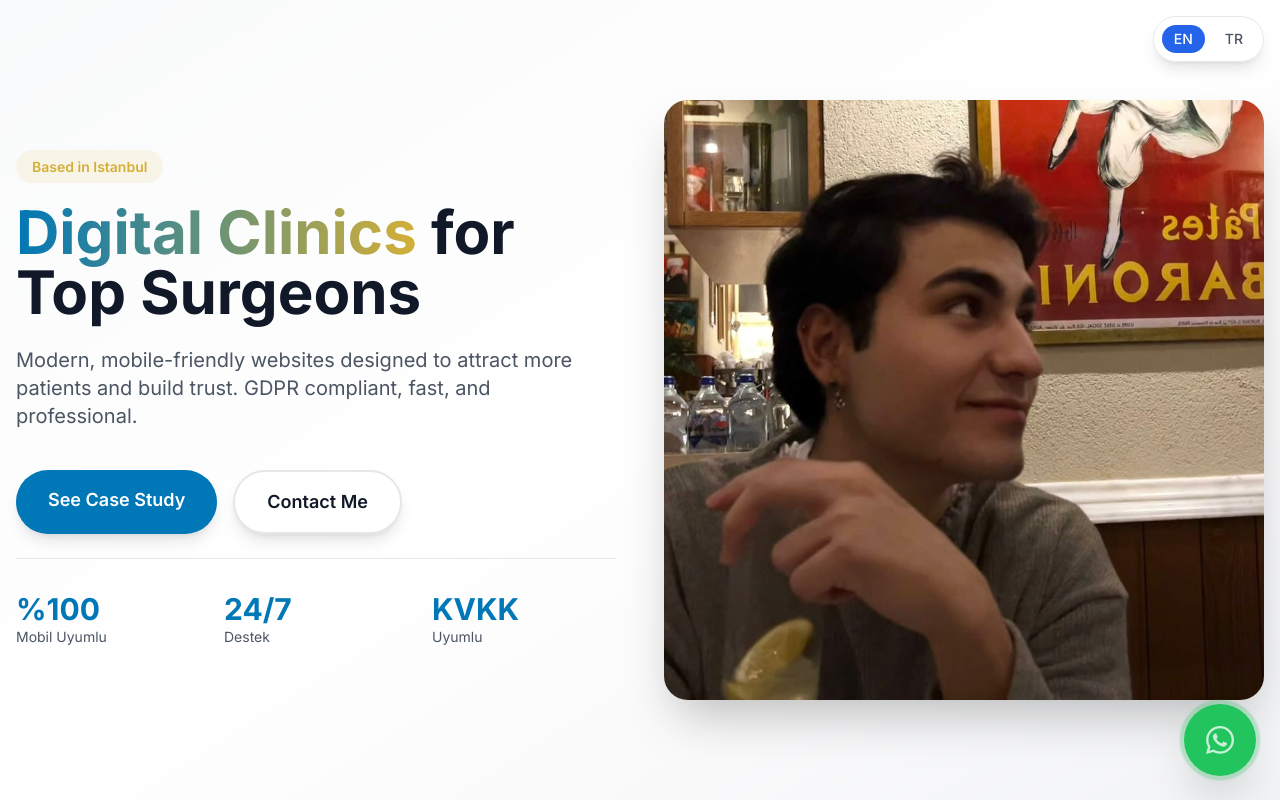
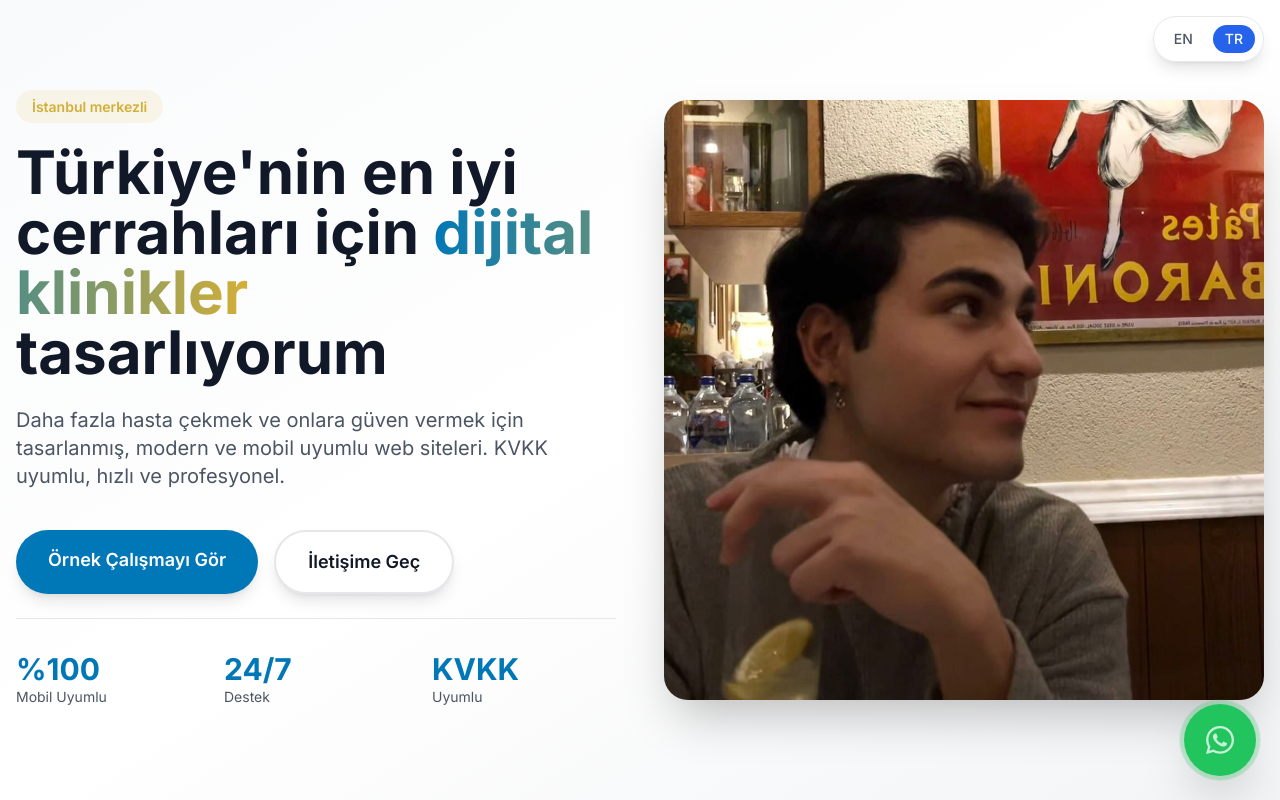
Before and after one commit to berkaykosencode/portfolio-website, a Next.js app: page / in a window 1280 px wide. Shown: the top 800 px of the page. Built offline with nearby package versions, Linux system fonts and the light colour scheme.

Commit message:
minor changes

```diff
--- a/contexts/LanguageContext.tsx
+++ b/contexts/LanguageContext.tsx
@@ -6,13 +6,13 @@ import { translations, Locale } from '@/locales/translations';
 type LanguageContextType = {
     locale: Locale;
     setLocale: (locale: Locale) => void;
-    t: typeof translations['en'];
+    t: typeof translations['tr'];
 };
 
 const LanguageContext = createContext<LanguageContextType | undefined>(undefined);
 
 export function LanguageProvider({ children }: { children: ReactNode }) {
-    const [locale, setLocale] = useState<Locale>('en');
+    const [locale, setLocale] = useState<Locale>('tr');
 
     const value = {
         locale,
```
